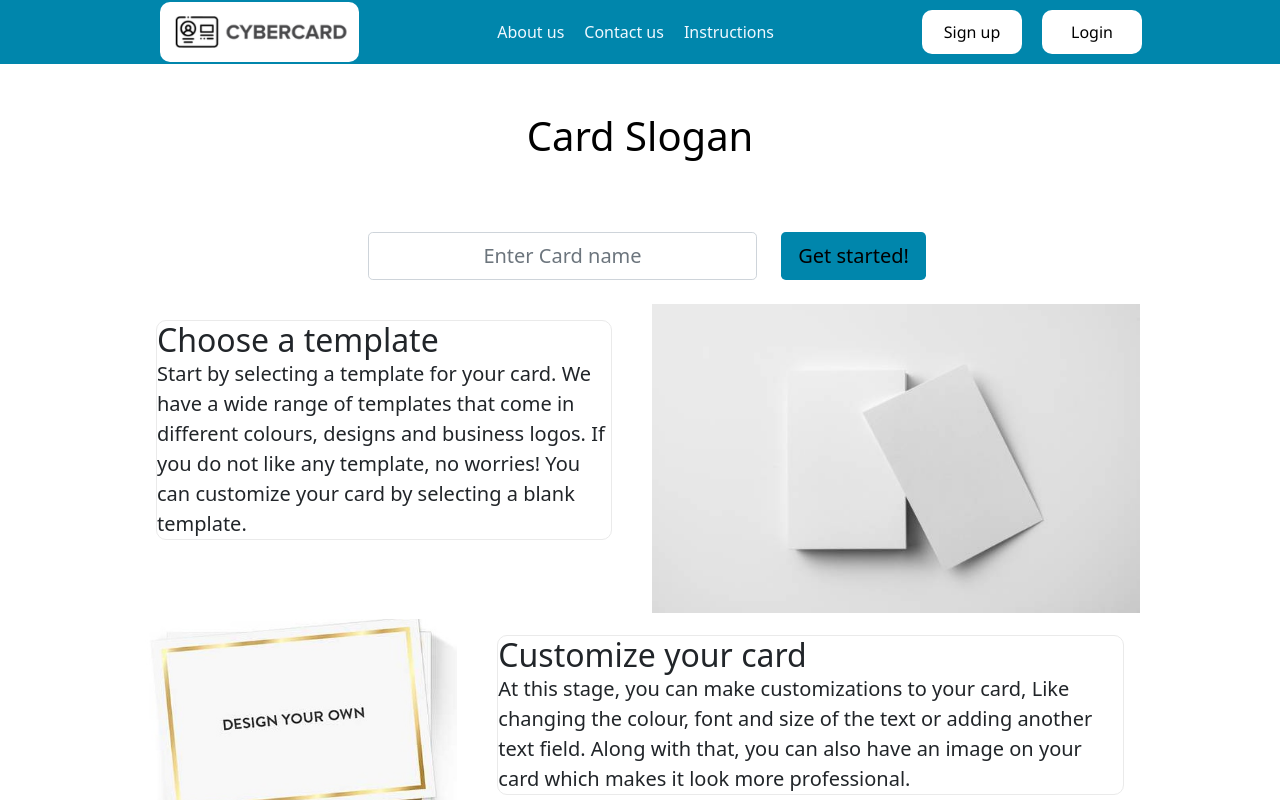
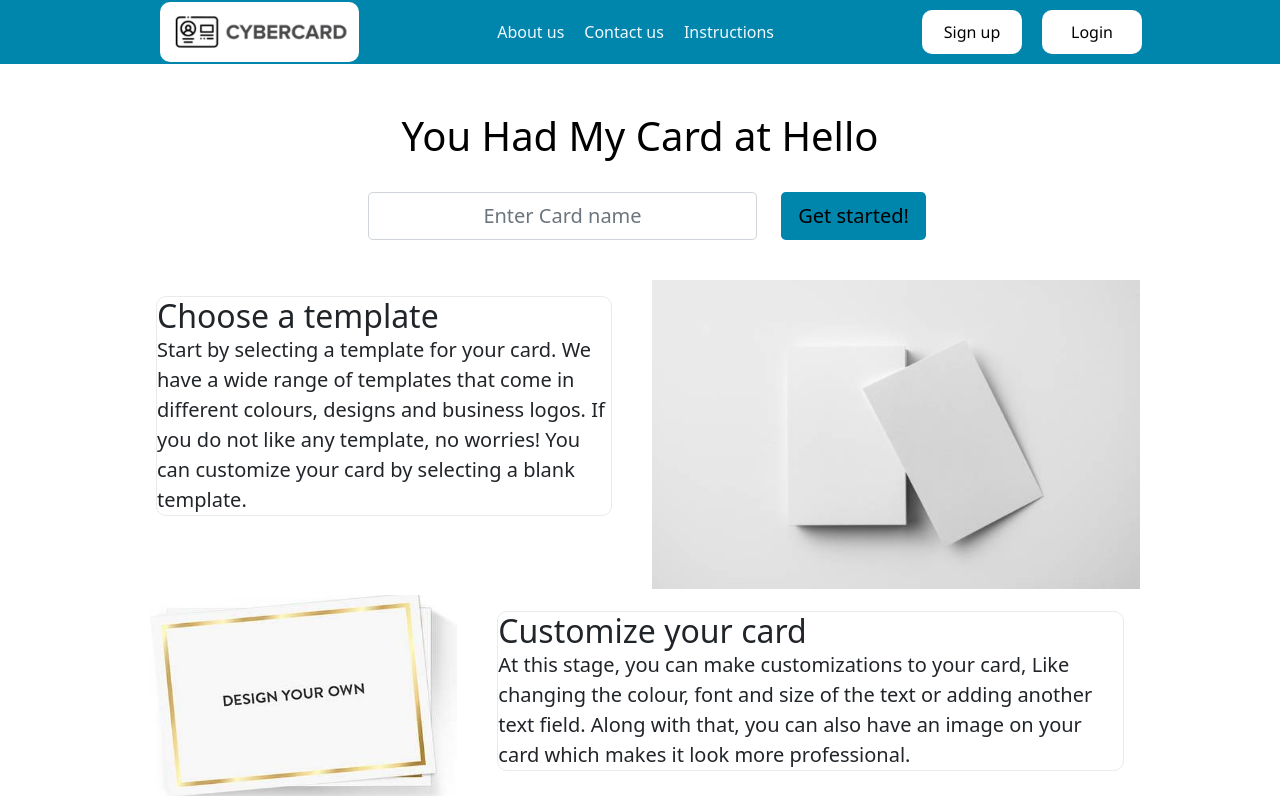
Before and after one commit to harleenjhamat/CSTP2107-BusinessCardApp, a Next.js app: page / in a window 1280 px wide. Shown: the top 800 px of the page. Built offline with nearby package versions, Linux system fonts and the light colour scheme.

Commit message:
chaged slogan and margin

```diff
--- a/src/components/Card.jsx
+++ b/src/components/Card.jsx
@@ -4,11 +4,11 @@ import styles from "../styles/card.module.scss";
 const Card = () => {
   return (
     <Fragment>
-      <div className="container-fluid m-0 p-0">
-        <div className="row justify-content-center my-4">
-          <div className="col-12 col-md-6 my-4">
+      <div className="container-fluid m-0 p-0 mb-4">
+        <div className="row justify-content-center mt-4">
+          <div className="col-12 col-md-6 mt-4">
             <h1 className={`${styles.cen} ${styles.cardSlogan}`}>
-              Card Slogan
+            You Had My Card at Hello
             </h1>
           </div>
         </div>
```
